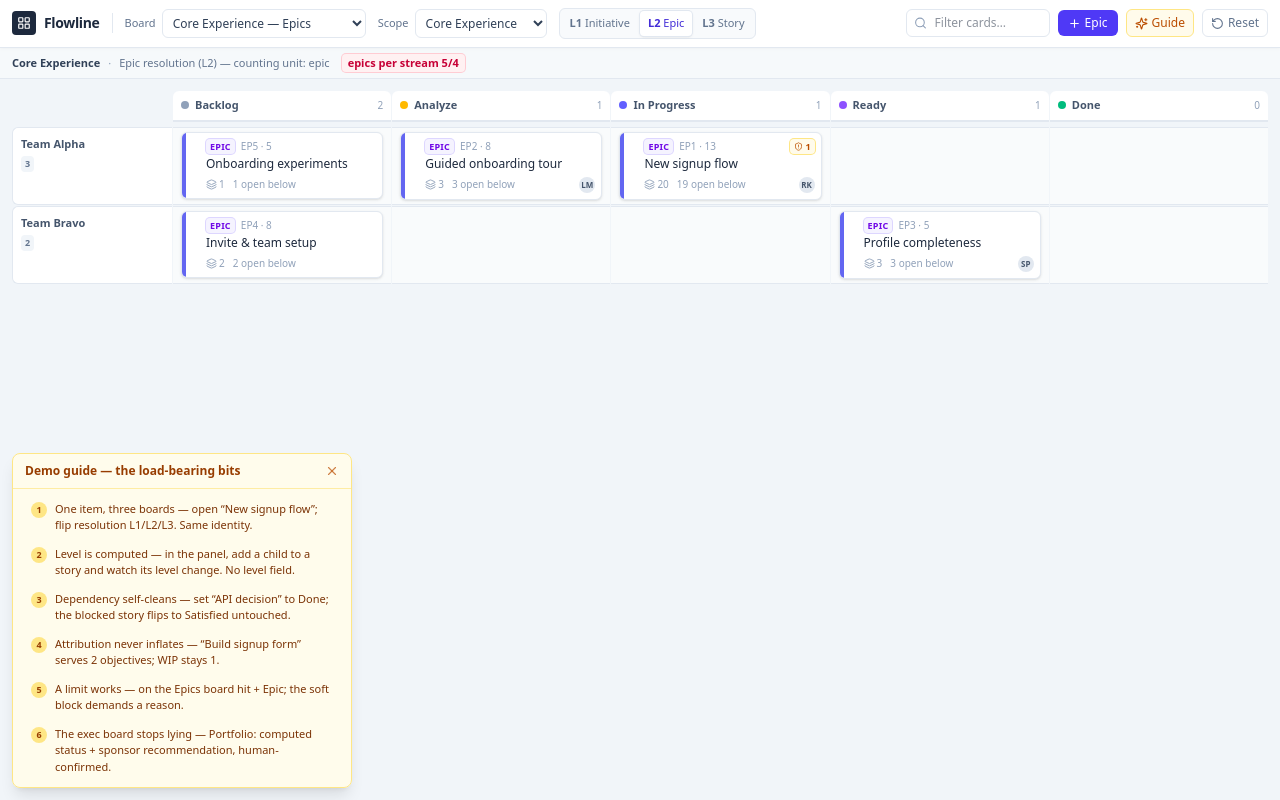
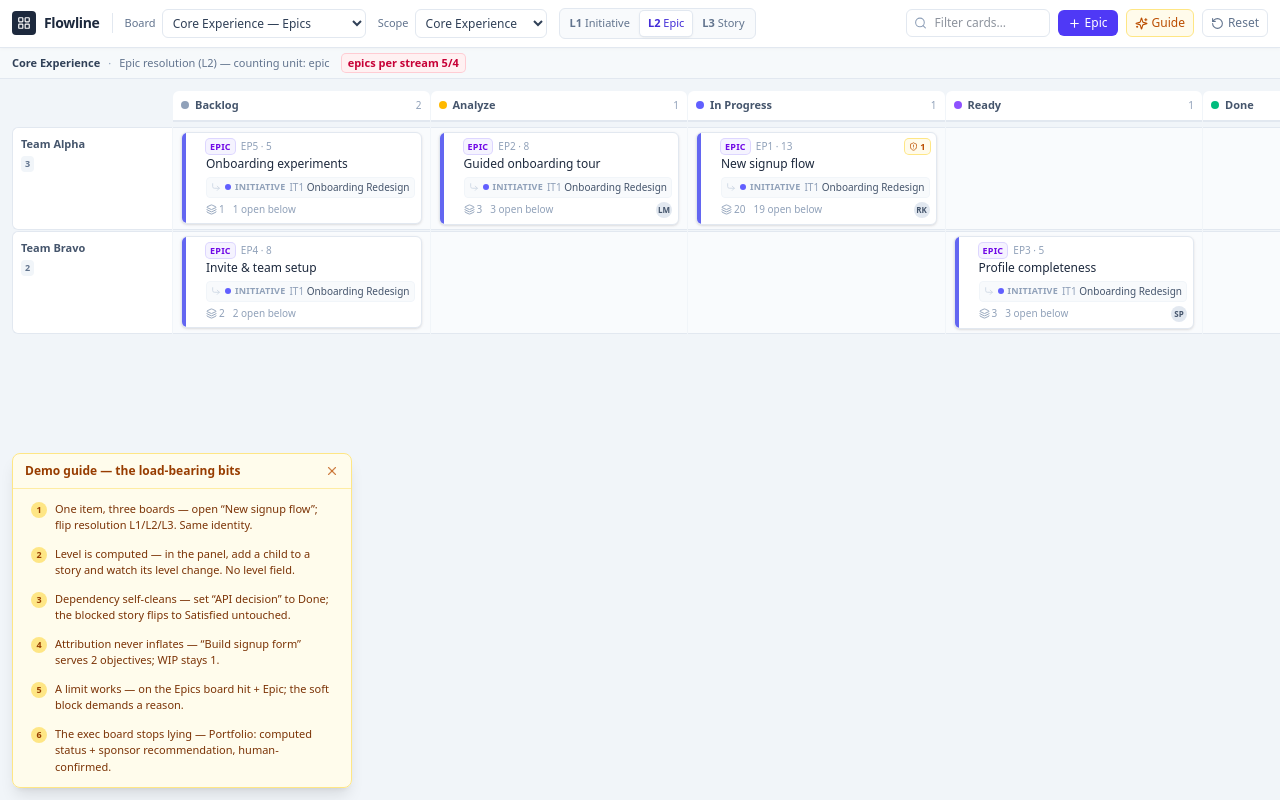
Before and after one commit to malcolmbastien/kanbantoolkit, a React (Vite) app: page / in a window 1280 px wide. Built offline with nearby package versions, Linux system fonts and the light colour scheme.

Commit message:
feat(card): show decomposition lineage on cards
Stories and defects carry their parent epic; epics carry their parent
initiative. The label is a clickable chip that opens the parent, clarifying
what each card rolls up to without navigating away.

```diff
--- a/src/components/BoardView.tsx
+++ b/src/components/BoardView.tsx
@@ -1,12 +1,13 @@
 import { DndContext, PointerSensor, useDroppable, useSensor, useSensors, type DragEndEvent } from '@dnd-kit/core'
 import { Layers } from 'lucide-react'
 import { BoundaryPin } from './BoundaryPin'
-import { Card } from './Card'
+import { Card, type CardParent } from './Card'
 import {
   applicableLimit,
   blockingDeps,
   blockingSummary,
   decompositionChildren,
+  decompositionParent,
   limitLevel,
   openDescendants,
   outgoingDependencies,
@@ -17,7 +18,7 @@ import { LIFECYCLES } from '@/domain/lifecycles'
 import { streamColor } from '@/lib/colors'
 import { cn } from '@/lib/utils'
 import { useStore } from '@/store'
-import type { Scope } from '@/domain/types'
+import type { Item, Scope } from '@/domain/types'
 
 interface Props {
   requestMove: (itemId: string, toScopeId: string, toState: string) => void
@@ -68,6 +69,14 @@ export function BoardView({ requestMove }: Props) {
     shown.filter((i) => homeScopeId(i, resolution) === row.id)
 
   const columnTotal = (state: string) => shown.filter((i) => i.state === state).length
+
+  // Lineage label: a story shows its parent epic; an epic shows its parent initiative.
+  const parentOf = (c: Item): CardParent | undefined => {
+    const pid = decompositionParent(c.id, edges)
+    if (!pid) return undefined
+    const p = items.find((i) => i.id === pid)
+    return p ? { id: p.id, ref_: refs.get(p.id) ?? '', title: p.title, type: p.type } : undefined
+  }
 
   const scopeLimit = applicableLimit(limits, resolution, itemType, scopeId)
   const scopeCount = all.filter((i) => i.valueStreamId === scopeId).length
@@ -222,6 +231,7 @@ export function BoardView({ requestMove }: Props) {
                               item={c}
                               ref_={refs.get(c.id) ?? ''}
                               stripe={streamColor(c.valueStreamId, scopes)}
+                              parent={parentOf(c)}
                               selected={selectedItemId === c.id}
                               onOpen={openItem}
                               summary={{
--- a/src/components/Card.tsx
+++ b/src/components/Card.tsx
@@ -1,9 +1,9 @@
 import { useDraggable } from '@dnd-kit/core'
 import { CSS } from '@dnd-kit/utilities'
-import { Ban, GripVertical, Layers, ShieldAlert } from 'lucide-react'
+import { Ban, CornerDownRight, GripVertical, Layers, ShieldAlert } from 'lucide-react'
 import { cn } from '@/lib/utils'
 import { TYPE_STYLES } from '@/lib/colors'
-import type { Item } from '@/domain/types'
+import type { Item, ItemType } from '@/domain/types'
 
 export interface CardSummary {
   childCount: number
@@ -13,16 +13,25 @@ export interface CardSummary {
   openDescendants: number
 }
 
+/** The decomposition parent of a card, for the on-card lineage label. */
+export interface CardParent {
+  id: string
+  ref_: string
+  title: string
+  type: ItemType
+}
+
 interface Props {
   item: Item
   ref_: string
   stripe: string
   summary: CardSummary
+  parent?: CardParent
   selected?: boolean
   onOpen: (id: string) => void
 }
 
-export function Card({ item, ref_, stripe, summary, selected, onOpen }: Props) {
+export function Card({ item, ref_, stripe, summary, parent, selected, onOpen }: Props) {
   const { attributes, listeners, setNodeRef, transform, isDragging } = useDraggable({
     id: item.id,
     data: { itemId: item.id },
@@ -82,6 +91,28 @@ export function Card({ item, ref_, stripe, summary, selected, onOpen }: Props) {
           <div className="mt-0.5 line-clamp-2 text-[12px] font-medium leading-snug text-slate-800">
             {item.title}
           </div>
+          {parent && (
+            <button
+              onClick={(e) => {
+                e.stopPropagation()
+                onOpen(parent.id)
+              }}
+              title={`In ${TYPE_STYLES[parent.type].label}: ${parent.title}`}
+              className="mt-1 flex w-full items-center gap-1 rounded border border-slate-100 bg-slate-50 px-1 py-0.5 text-left transition hover:border-slate-200 hover:bg-slate-100"
+            >
+              <CornerDownRight size={10} className="shrink-0 text-slate-300" />
+              <span
+                className={cn('h-1.5 w-1.5 shrink-0 rounded-full', TYPE_STYLES[parent.type].dot)}
+                aria-hidden
+              />
+              <span className="shrink-0 text-[9px] font-semibold uppercase tracking-wide text-slate-400">
+                {TYPE_STYLES[parent.type].label}
+              </span>
+              <span className="min-w-0 truncate text-[10px] font-medium text-slate-600">
+                <span className="tabular-nums text-slate-400">{parent.ref_}</span> {parent.title}
+              </span>
+            </button>
+          )}
           <div className="mt-1 flex items-center gap-2 text-[10px] text-slate-400">
             {summary.childCount > 0 && (
               <span className="flex items-center gap-0.5" title={`${summary.childCount} children`}>
```
